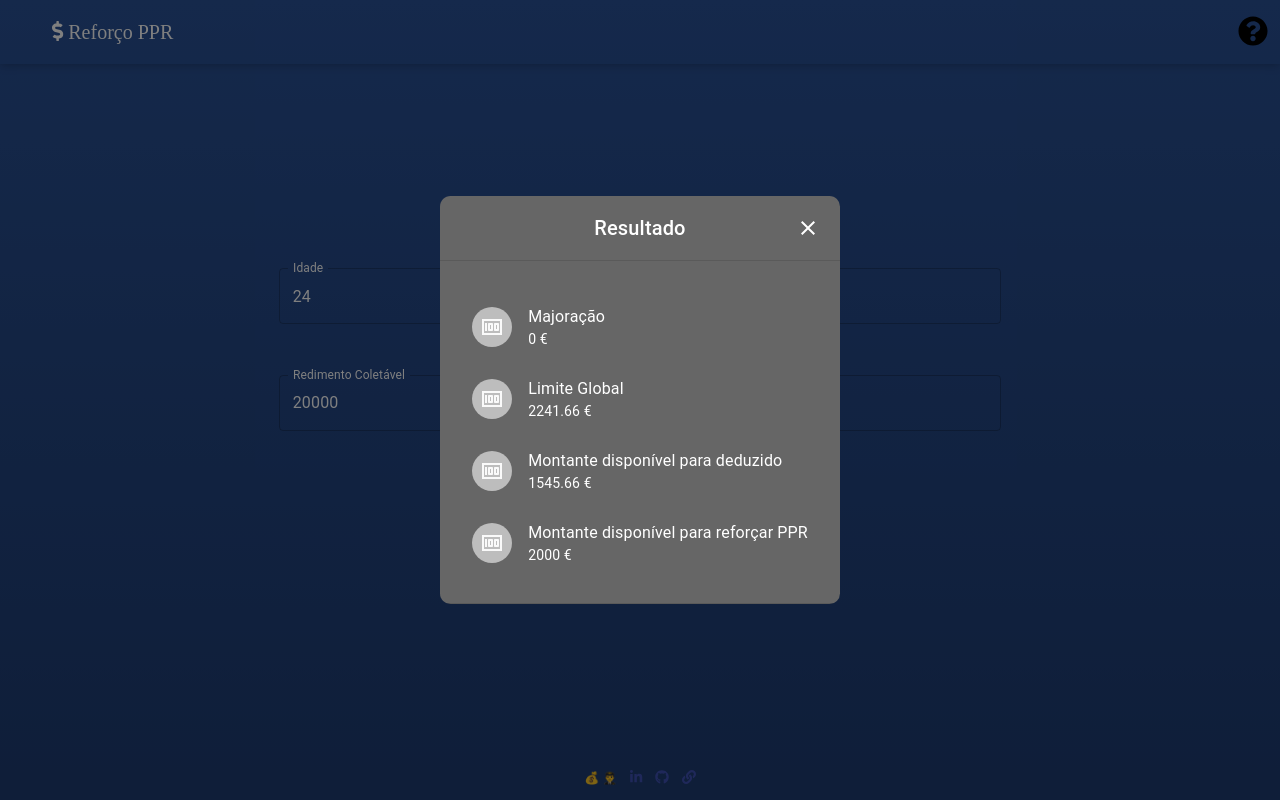
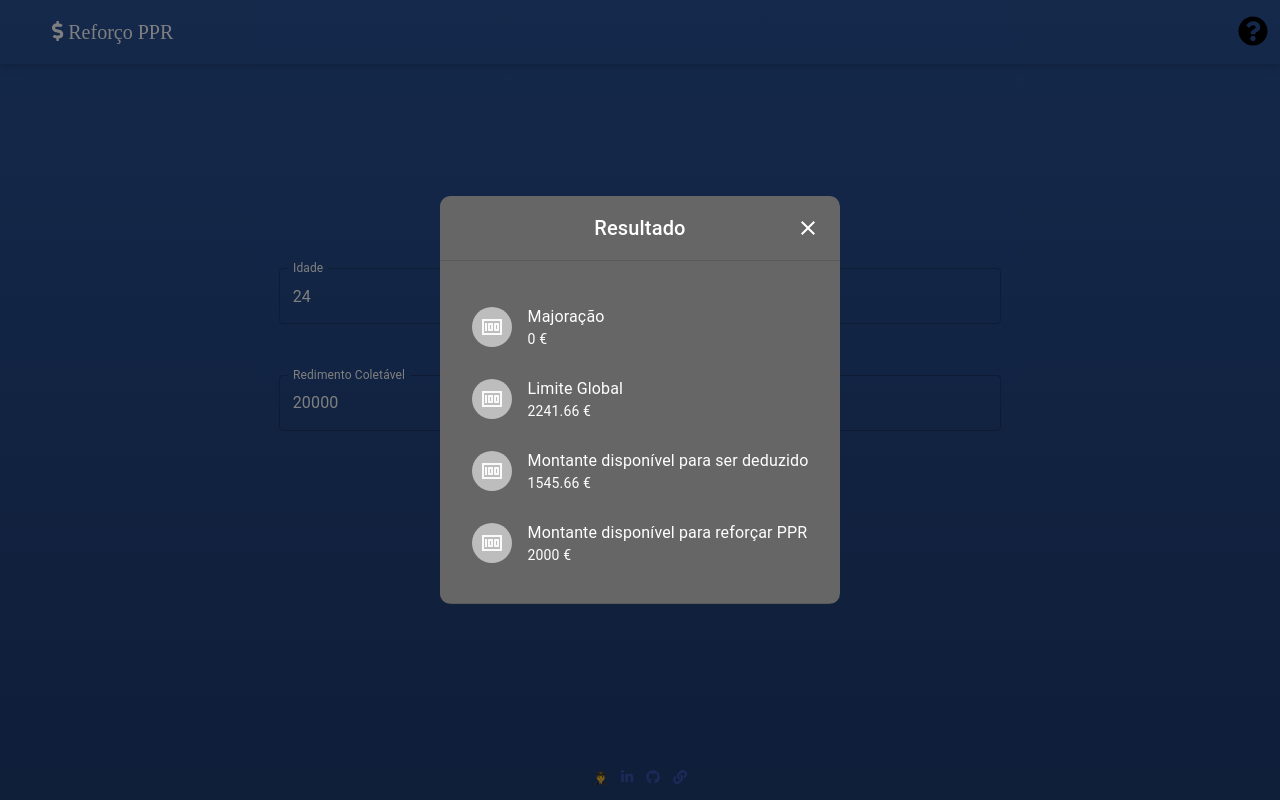
Before and after one commit to pedropiloto/react-ppr-irs-simulator, a Next.js app: page / in a window 1280 px wide. Both pictures are taken after a click on the button "Calcular". Built offline with nearby package versions, Linux system fonts and the light colour scheme; a web font is replaced by a local one.

Commit message:
minor fixes

```diff
--- a/components/App.js
+++ b/components/App.js
@@ -186,7 +186,7 @@ function App() {
                   <MoneyItem />
                 </Avatar>
               </ListItemAvatar>
-              <ListItemText primary="Montante disponível para deduzido" secondary={`${result.deductionAmountAvailable} €`} />
+              <ListItemText primary="Montante disponível para ser deduzido" secondary={`${result.deductionAmountAvailable} €`} />
             </ListItem>
             <ListItem>
               <ListItemAvatar>
--- a/components/Footer.js
+++ b/components/Footer.js
@@ -5,11 +5,10 @@ import { faLinkedinIn, faGithub } from '@fortawesome/free-brands-svg-icons';
 import { faLink } from '@fortawesome/free-solid-svg-icons';
 
 function Footer() {
-  const year = new Date().getFullYear();
   return (
     <footer>
       <span className="copyrightsSpan">
-        💰 👨‍✈️
+        👨‍✈️
       </span>
       <span className="socialButton">
         <Link href="https://www.linkedin.com/in/pedro-piloto/" target="_blank">
--- /dev/null
+++ b/components/Form.js
@@ -0,0 +1,145 @@
+/* eslint-disable react/prop-types */
+import React from 'react';
+import TextField from '@material-ui/core/TextField';
+import { withStyles, makeStyles } from '@material-ui/core/styles';
+import Button from '@material-ui/core/Button';
+
+const useStyles = makeStyles((theme) => ({
+  textField: {
+    marginLeft: theme.spacing(1),
+    marginRight: theme.spacing(1),
+    width: '35ch',
+    marginTop: '5ch',
+    WebkitTextFillColor: '#FFFFFF',
+    textTransform: 'none',
+    fontFamily: [
+      '-apple-system',
+      'BlinkMacSystemFont',
+      '"Segoe UI"',
+      'Roboto',
+      '"Helvetica Neue"',
+      'Arial',
+      'sans-serif',
+      '"Apple Color Emoji"',
+      '"Segoe UI Emoji"',
+      '"Segoe UI Symbol"',
+    ].join(','),
+  },
+  formRow: {
+    paddingTop: '5ch',
+  },
+  formControl: {
+    marginLeft: theme.spacing(1),
+    marginRight: theme.spacing(1),
+    width: '35ch',
+  },
+  selectEmpty: {
+    marginTop: theme.spacing(2),
+  },
+}));
+
+const BootstrapButton = withStyles({
+  root: {
+    boxShadow: 'none',
+    textTransform: 'none',
+    fontSize: 16,
+    padding: '6px 12px',
+    border: '1px solid',
+    lineHeight: 1.5,
+    backgroundColor: '#0063cc',
+    borderColor: '#0063cc',
+    fontFamily: [
+      '-apple-system',
+      'BlinkMacSystemFont',
+      '"Segoe UI"',
+      'Roboto',
+      '"Helvetica Neue"',
+      'Arial',
+      'sans-serif',
+      '"Apple Color Emoji"',
+      '"Segoe UI Emoji"',
+      '"Segoe UI Symbol"',
+    ].join(','),
+    '&:hover': {
+      backgroundColor: '#0069d9',
+      borderColor: '#0062cc',
+      boxShadow: 'none',
+    },
+    '&:active': {
+      boxShadow: 'none',
+      backgroundColor: '#0062cc',
+      borderColor: '#005cbf',
+    },
+    '&:focus': {
+      boxShadow: '0 0 0 0.2rem rgba(0,123,255,.5)',
+    },
+  },
+})(Button);
+
+function Form(props) {
+  const {
+    age,
+    handleChangeAge,
+    dependents,
+    handleChangeDependents,
+    collectableEarnings,
+    handleCollectableEarnings,
+    totalLimitedDeductions,
+    handleTotalLimitedDeductions,
+    readyToSubmit,
+    handleSubmit,
+  } = props;
+  const classes = useStyles();
+
+  return (
+    <div>
+      <div>
+        <TextField
+          label="Idade"
+          id="outlined-margin-i"
+          className={classes.textField}
+          variant="outlined"
+          type="number"
+          onChange={handleChangeAge}
+          value={age}
+        />
+        <TextField
+          label="Dependentes"
+          id="outlined-margin-d"
+          className={classes.textField}
+          variant="outlined"
+          type="number"
+          onChange={handleChangeDependents}
+          value={dependents}
+        />
+      </div>
+      <div>
+        <TextField
+          label="Redimento Coletável"
+          id="outlined-margin-rc"
+          className={classes.textField}
+          variant="outlined"
+          type="number"
+          onChange={handleCollectableEarnings}
+          value={collectableEarnings}
+        />
+        <TextField
+          label="Total deduções sujeitas a limite"
+          id="outlined-margin-tdjl"
+          className={classes.textField}
+          variant="outlined"
+          type="number"
+          onChange={handleTotalLimitedDeductions}
+          value={totalLimitedDeductions}
+        />
+      </div>
+      <div className="submitButtonRow">
+        <BootstrapButton variant="contained" color="primary" disableRipple className={classes.margin} disabled={!readyToSubmit} onClick={handleSubmit}>
+          Calcular
+        </BootstrapButton>
+      </div>
+    </div>
+  );
+}
+
+export default Form;
```
Also changed, not shown: 1 other file (tests, documents, lock files or other folders).
